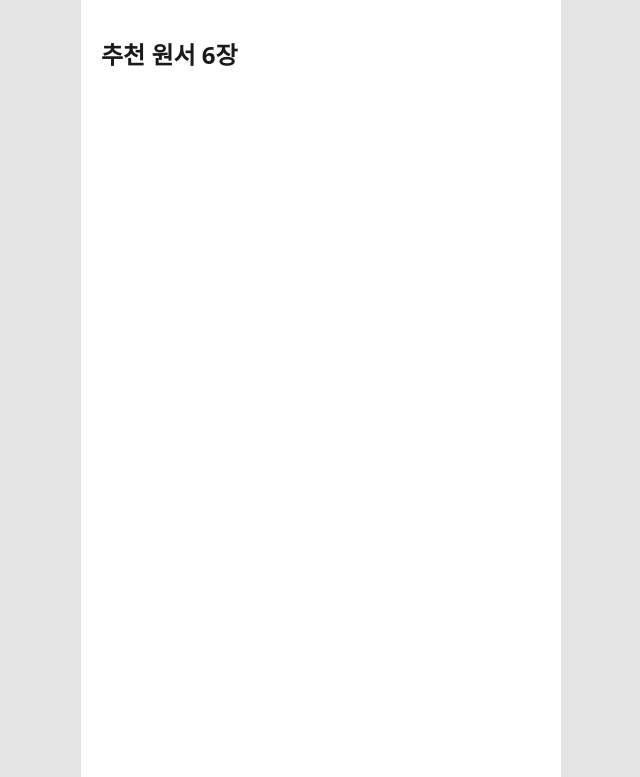
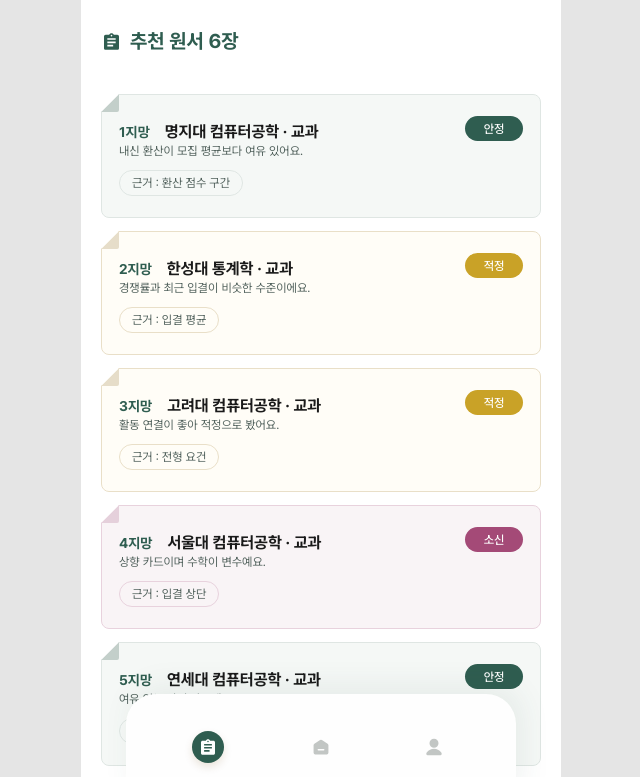
Before and after one commit to 4line-thon-team8/Frontend, a React (Vite) app: page /report/recommendations in a window 1280 px wide. Shown: the top 777 px of the page, without its empty margins (319-959 px from the left). Built offline with nearby package versions, Linux system fonts and the light colour scheme; a web font is replaced by a local one.

Commit message:
result pages

```diff
--- a/src/components/report/ReportPagination.tsx
+++ b/src/components/report/ReportPagination.tsx
@@ -1,3 +1,4 @@
+import { useEffect } from 'react';
 import { Link } from 'react-router';
 import step1 from '../../assets/icons/step1.svg';
 import step2 from '../../assets/icons/step2.svg';
@@ -27,6 +28,10 @@ export default function ReportPagination({ current }: { current: number }) {
   const page = REPORT_PAGES[current - 1];
   const prev = REPORT_PAGES[current - 2];
   const next = REPORT_PAGES[current];
+
+  // 페이지 번호로 다른 리포트 화면에 오면 항상 맨 위(제목)부터 보이도록 스크롤을 올립니다.
+  useEffect(() => { window.scrollTo(0, 0); }, [current]);
+
   if (!page) return null;
 
   return (
--- /dev/null
+++ b/src/pages/report/RecommendationPage.css
@@ -0,0 +1,92 @@
+/* Figma '추천 원서 6장'. 공통 틀·제목·접힌 카드·고정 페이지 번호는 ReportPage.css 에 있습니다. */
+
+/* 카드 목록: 제목 아래 41px(공통), 카드 사이 13px */
+.recommendation-list {
+  display: grid;
+  gap: 13px;
+  margin-bottom: 0;
+  padding: 0;
+  list-style: none;
+}
+
+/* 추천 카드: 350 × 124. 안정 · 적정 · 소신에 따라 배경 · 테두리 · 접힌 모서리 · 배지 색이 바뀝니다. */
+.recommendation-card {
+  --tier-color: #2f5d50;
+  --tier-border: #dfe6e3;
+  --fold-color: #c3cfca;
+  min-height: 124px;
+  padding: 27px 17px 21px;
+  border-color: var(--tier-border);
+  background: #f5f8f6;
+}
+
+.recommendation-card.is-match {
+  --tier-color: #c9a227;
+  --tier-border: #e9dfc8;
+  --fold-color: #e6ddc9;
+  background: #fffdf7;
+}
+
+.recommendation-card.is-reach {
+  --tier-color: #a44a77;
+  --tier-border: #e8d2dd;
+  --fold-color: #e5d0db;
+  background: #f9f4f6;
+}
+
+/* 지망(14px bold 초록) + 학교 · 학과 · 전형(16px bold) */
+.recommendation-card h2 {
+  display: flex;
+  align-items: baseline;
+  gap: 15px;
+  margin: 0;
+  padding-right: 66px;
+  color: #1a1a1a;
+  font-size: 16px;
+  font-weight: 700;
+  line-height: normal;
+}
+
+.recommendation-card__rank {
+  flex-shrink: 0;
+  color: #2f5d50;
+  font-size: 14px;
+  font-weight: 700;
+}
+
+/* 오른쪽 위 배지: 58 × 25 */
+.recommendation-card__tier {
+  position: absolute;
+  top: 21px;
+  right: 17px;
+  display: grid;
+  place-items: center;
+  width: 58px;
+  height: 25px;
+  border-radius: 999px;
+  background: var(--tier-color);
+  color: #fefefe;
+  font-size: 12px;
+  font-weight: 500;
+}
+
+.recommendation-card .recommendation-card__reason {
+  margin-top: 3px;
+  color: #52625d;
+  font-size: 12px;
+  line-height: normal;
+}
+
+/* 근거 칩: 카드 테두리색 알약 모양 (높이 26px) */
+.recommendation-card .recommendation-card__evidence {
+  display: inline-flex;
+  align-items: center;
+  height: 26px;
+  margin-top: 12px;
+  padding: 0 12px;
+  border: 1px solid var(--tier-border);
+  border-radius: 999px;
+  color: #52625d;
+  font-size: 12px;
+  line-height: normal;
+}
--- a/src/pages/report/RecommendationPage.tsx
+++ b/src/pages/report/RecommendationPage.tsx
@@ -1,3 +1,42 @@
+import BottomNavigation from '../../components/common/BottomNavigation';
+import ReportPagination from '../../components/report/ReportPagination';
+import clipboard from '../../assets/icons/clipboard.svg';
+import { MOCK_RECOMMENDATIONS, TIER_LABELS } from './recommendation.mock';
+import './ReportPage.css';
+import './RecommendationPage.css';
+
 export default function RecommendationPage() {
-  return <h1>추천 원서 6장</h1>;
+  // TODO: reportApi 구현 후 실제 추천 원서 데이터로 교체합니다.
+  const recommendations = MOCK_RECOMMENDATIONS;
+
+  return (
+    <div className="report-page">
+      <header className="report-header">
+        <h1>
+          <img src={clipboard} alt="" width="15" height="17" />
+          추천 원서 {recommendations.length}장
+        </h1>
+      </header>
+
+      <ol className="recommendation-list">
+        {recommendations.map(item => (
+          <li key={item.rank} className={`report-fold-card recommendation-card is-${item.tier}`}>
+            <h2>
+              <span className="recommendation-card__rank">{item.rank}지망</span>
+              {item.university} {item.major} · {item.admission}
+            </h2>
+            <span className="recommendation-card__tier">{TIER_LABELS[item.tier]}</span>
+            <p className="recommendation-card__reason">{item.reason}</p>
+            <p className="recommendation-card__evidence">근거 : {item.evidence}</p>
+          </li>
+        ))}
+      </ol>
+
+      <div className="report-pagination-slot">
+        <ReportPagination current={3} />
+      </div>
+
+      <BottomNavigation />
+    </div>
+  );
 }
--- a/src/pages/report/ReportPage.css
+++ b/src/pages/report/ReportPage.css
@@ -104,5 +104,29 @@
   line-height: normal;
 }
 
-/* 페이지 번호: 내용이 짧으면 하단 내비게이션 바로 위(35px)에 붙습니다. */
-.report-pagination-slot { margin-top: auto; padding-top: 40px; }
+/*
+ * 페이지 번호: 내용 바로 아래(47px)에 옵니다.
+ * 내용이 짧으면 하단 내비게이션 위 35px 에 붙어 모든 리포트 화면에서 같은 위치에 보이고,
+ * 내용이 길면 끝까지 스크롤해야 보입니다.
+ */
+.report-pagination-slot { margin-top: auto; padding-top: 47px; }
+
+/*
+ * 고정 페이지 번호 (요약 · 활동·지원 전략): 내용 길이와 상관없이 항상 같은 위치(내비 위 35px)에 보입니다.
+ * 스크롤되는 내용이 비치지 않게 흰 배경을 깔고, 마지막 내용이 가리지 않도록 페이지 아래 여백을 늘립니다.
+ */
+.report-page--fixed-pagination {
+  padding-bottom: calc(106px + 35px + 37px + 24px + env(safe-area-inset-bottom));
+}
+
+.report-page--fixed-pagination .report-pagination-slot {
+  position: fixed;
+  bottom: calc(106px + env(safe-area-inset-bottom));
+  left: 50%;
+  z-index: 4;
+  width: 100%;
+  max-width: 390px;
+  padding: 8px 0 35px;
+  transform: translateX(-50%);
+  background: var(--color-background);
+}
--- a/src/pages/report/ReportSummaryPage.tsx
+++ b/src/pages/report/ReportSummaryPage.tsx
@@ -15,7 +15,7 @@ export default function ReportSummaryPage() {
   const { profileLines, overallLines } = MOCK_REPORT_SUMMARY;
 
   return (
-    <div className="report-page">
+    <div className="report-page report-page--fixed-pagination">
       <header className="report-header">
         <h1>
           <img src={clipboard} alt="" width="15" height="17" />
--- a/src/pages/report/StrategyPage.css
+++ b/src/pages/report/StrategyPage.css
@@ -10,10 +10,12 @@
   line-height: normal;
 }
 
-/* 역량 평가 카드: 350 × 171, 구분 띠 아래 42px */
+/* 활동에서의 강점: 구분 띠 아래 21px 라벨 → 6px 아래 역량 평가 카드 */
+.strategy-strengths { margin-top: 21px; }
+
+/* 역량 평가 카드: 350 × 171 */
 .strategy-scores {
   min-height: 171px;
-  margin-top: 42px;
   padding: 30px 26px 25px 20px;
 }
 
@@ -32,7 +34,7 @@
   align-items: center;
 }
 
-.strategy-score h2 {
+.strategy-score h3 {
   margin: 0;
   font-size: 12px;
   font-weight: 700;
@@ -67,6 +69,9 @@
   line-height: normal;
   white-space: nowrap;
 }
+
+/* 점수 "4 / 5": 받은 점수만 굵게 */
+.strategy-score__value strong { font-weight: 700; }
 
 /* 학과별 조언 카드: 350 × 137, 역량 카드 아래 14px */
 .strategy-advice {
@@ -119,7 +124,7 @@
 
 .strategy-application.is-safe { background: #2f5d50; }
 .strategy-application.is-match { background: #c9a227; }
-.strategy-application.is-reach { background: #a84c78; }
+.strategy-application.is-reach { background: #a44a77; }
 
 .strategy-application__count {
   display: flex;
@@ -147,5 +152,3 @@
   font-weight: 500;
   line-height: 16px;
 }
-
-.strategy-pagination { padding-top: 47px; }
--- a/src/pages/report/StrategyPage.tsx
+++ b/src/pages/report/StrategyPage.tsx
@@ -10,7 +10,7 @@ export default function StrategyPage() {
   const { activitySummaryLines, scores, advices, applications } = MOCK_STRATEGY_REPORT;
 
   return (
-    <div className="report-page">
+    <div className="report-page report-page--fixed-pagination">
       <header className="report-header">
         <h1>
           <img src={clipboard} alt="" width="15" height="17" />
@@ -25,11 +25,13 @@ export default function StrategyPage() {
 
       <hr className="report-divider" />
 
-      <section className="report-fold-card report-fold-card--primary strategy-scores" aria-label="활동 역량 평가">
+      <section className="strategy-strengths" aria-labelledby="strategy-strengths-title">
+        <h2 id="strategy-strengths-title" className="report-section-label">활동에서의 강점</h2>
+        <div className="report-fold-card report-fold-card--primary strategy-scores">
           <ul>
             {scores.map(item => (
               <li key={item.id} className="strategy-score">
-              <h2>{item.name}</h2>
+                <h3>{item.name}</h3>
                 <div className="strategy-score__detail">
                   <div className="strategy-score__bar" role="img" aria-label={`${SCORE_MAX}점 중 ${item.score}점`}>
                     {Array.from({ length: SCORE_MAX }, (_, index) => (
@@ -38,10 +40,11 @@ export default function StrategyPage() {
                   </div>
                   <p>{item.description}</p>
                 </div>
-              <span className="strategy-score__value" aria-hidden="true">{item.score} / {SCORE_MAX}</span>
+                <span className="strategy-score__value" aria-hidden="true"><strong>{item.score}</strong> / {SCORE_MAX}</span>
               </li>
             ))}
           </ul>
+        </div>
       </section>
 
       <section className="report-fold-card strategy-advice" aria-label="학과별 활동 조언">
@@ -68,7 +71,7 @@ export default function StrategyPage() {
         <p className="strategy-applications__note">*상향 카드 포함 설정이 반영됐어요.</p>
       </section>
 
-      <div className="report-pagination-slot strategy-pagination">
+      <div className="report-pagination-slot">
         <ReportPagination current={2} />
       </div>
 
--- /dev/null
+++ b/src/pages/report/recommendation.mock.ts
@@ -0,0 +1,27 @@
+import type { ApplicationTier } from './strategy.mock';
+
+// UI 목업 전용 데이터. 리포트 API(GET /api/reports/{report_id}) 명세가 정해지면 응답으로 교체합니다.
+
+export type Recommendation = {
+  /** 지망 순서 (1부터) */
+  rank: number;
+  university: string;
+  major: string;
+  /** 전형 (예: 교과) */
+  admission: string;
+  tier: ApplicationTier;
+  reason: string;
+  /** 추천 근거 */
+  evidence: string;
+};
+
+export const TIER_LABELS: Record<ApplicationTier, string> = { safe: '안정', match: '적정', reach: '소신' };
+
+export const MOCK_RECOMMENDATIONS: Recommendation[] = [
+  { rank: 1, university: '명지대', major: '컴퓨터공학', admission: '교과', tier: 'safe', reason: '내신 환산이 모집 평균보다 여유 있어요.', evidence: '환산 점수 구간' },
+  { rank: 2, university: '한성대', major: '통계학', admission: '교과', tier: 'match', reason: '경쟁률과 최근 입결이 비슷한 수준이에요.', evidence: '입결 평균' },
+  { rank: 3, university: '고려대', major: '컴퓨터공학', admission: '교과', tier: 'match', reason: '활동 연결이 좋아 적정으로 봤어요.', evidence: '전형 요건' },
+  { rank: 4, university: '서울대', major: '컴퓨터공학', admission: '교과', tier: 'reach', reason: '상향 카드이며 수학이 변수예요.', evidence: '입결 상단' },
+  { rank: 5, university: '연세대', major: '컴퓨터공학', admission: '교과', tier: 'safe', reason: '여유 있는 안전 카드예요.', evidence: '환산 점수' },
+  { rank: 6, university: '성균관대', major: '컴퓨터공학', admission: '교과', tier: 'safe', reason: '최종 안전 카드예요.', evidence: '환산 점수' },
+];
```
Lines whose indentation alone changed are shown as unchanged.
